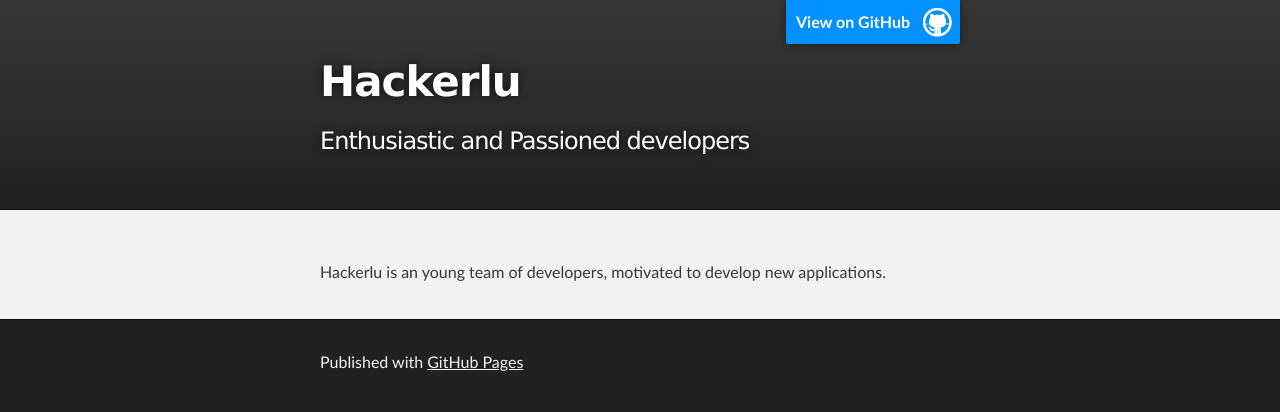
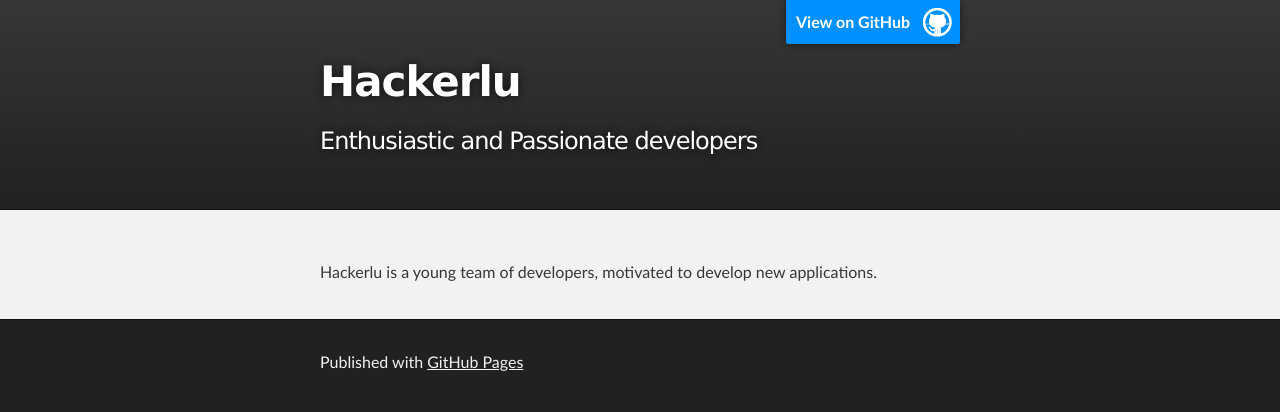
Before and after one commit to hackerlu/hackerlu.github.io, a plain HTML site: page index.html in a window 1280 px wide. Drawn offline with Linux system fonts and the light colour scheme.

Commit message:
Fix typos

```diff
--- a/index.html
+++ b/index.html
@@ -4,7 +4,7 @@
   <head>
     <meta charset='utf-8' />
     <meta http-equiv="X-UA-Compatible" content="chrome=1" />
-    <meta name="description" content="Hackerlu : Enthusiastic and Passioned developers" />
+    <meta name="description" content="Hackerlu : Enthusiastic and Passionate developers" />
 
     <link rel="stylesheet" type="text/css" media="screen" href="stylesheets/stylesheet.css">
 
@@ -19,7 +19,7 @@
           <a id="forkme_banner" href="https://github.com/hackerlu">View on GitHub</a>
 
           <h1 id="project_title">Hackerlu</h1>
-          <h2 id="project_tagline">Enthusiastic and Passioned developers</h2>
+          <h2 id="project_tagline">Enthusiastic and Passionate developers</h2>
 
         </header>
     </div>
@@ -27,7 +27,7 @@
     <!-- MAIN CONTENT -->
     <div id="main_content_wrap" class="outer">
       <section id="main_content" class="inner">
-        <p>Hackerlu is an young team of developers, motivated to develop new applications.</p>
+        <p>Hackerlu is a young team of developers, motivated to develop new applications.</p>
       </section>
     </div>
 
```
